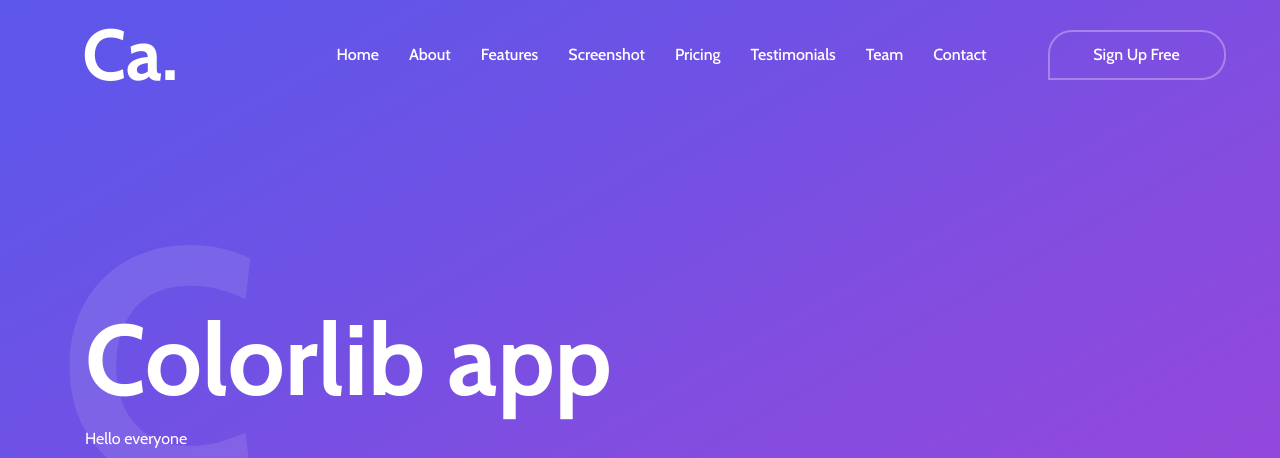
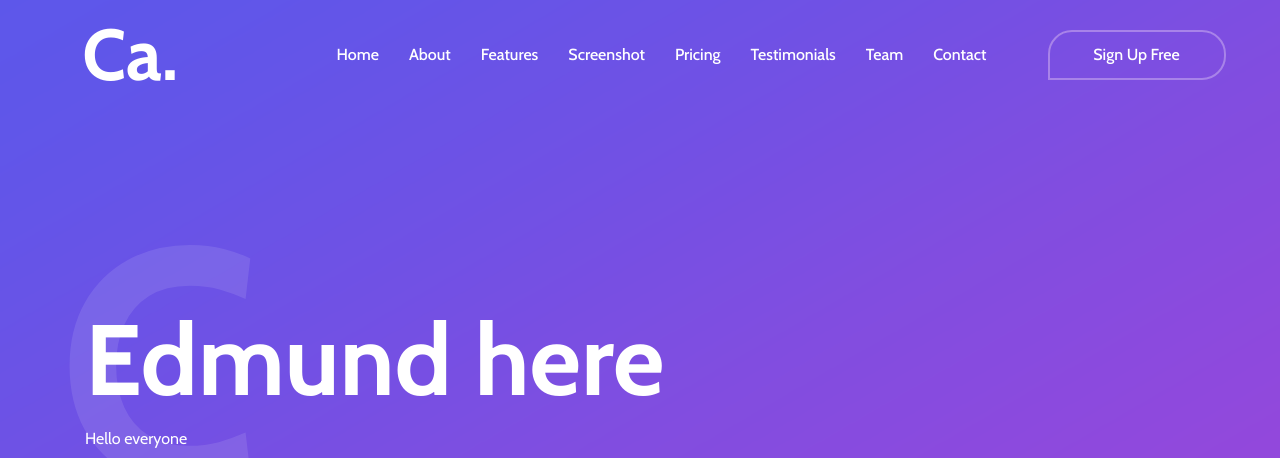
Before and after one commit to Airdmhund/Airdmhund.github.io, a plain HTML site: page index.html in a window 1280 px wide. Shown: the top 458 px of the page. Drawn offline with nearby package versions, Linux system fonts and the light colour scheme; files whose address does not match are found by name.

Commit message:
change to line 78

```diff
--- a/index.html
+++ b/index.html
@@ -75,7 +75,7 @@
             <div class="row h-100 align-items-center">
                 <div class="col-12 col-md">
                     <div class="wellcome-heading">
-                        <h2>Colorlib app</h2>
+                        <h2>Edmund here </h2>
                         <h3>C</h3>
                         <p>Hello everyone</p>
                     </div>
```
